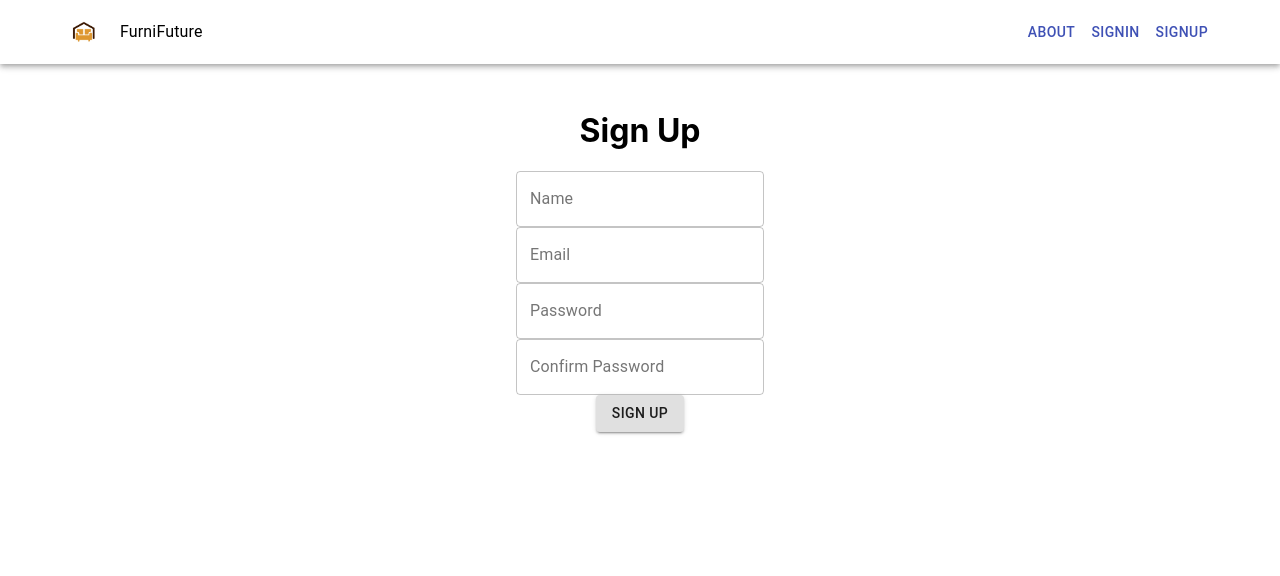
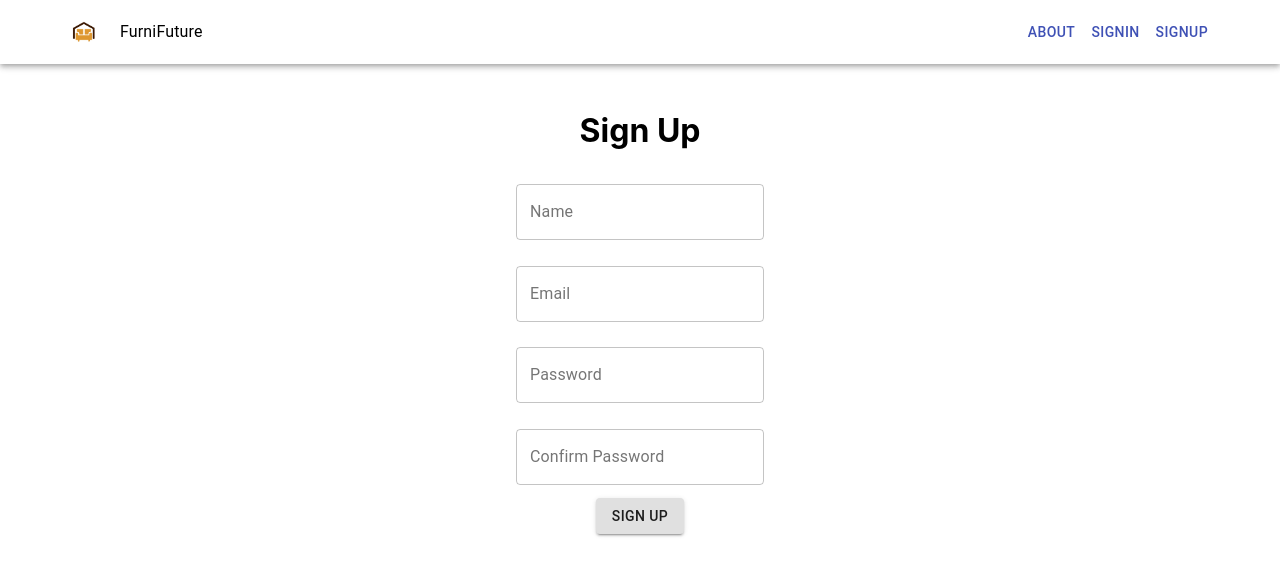
Before and after one commit to AhmadNourelddine/furnifuture, a React (Create React App) app: page /signup in a window 1280 px wide. Shown: the top 576 px of the page. Built offline with nearby package versions, Linux system fonts and the light colour scheme.

Commit message:
add margin for text field

```diff
--- a/src/pages/Signup/index.js
+++ b/src/pages/Signup/index.js
@@ -42,16 +42,16 @@ const SignUp = ()=> {
   return (
     <div className='signup-form'>
     <h1>Sign Up</h1>
-    <TextField id="outlined-basic" label="Name" variant="outlined"
+    <TextField id="outlined-basic" label="Name" variant="outlined" style={{margin:"1%"}}
     onChange = {e=>setName(e.target.value)}/>
 
-    <TextField id="outlined-basic" label="Email" variant="outlined"
+    <TextField id="outlined-basic" label="Email" variant="outlined" style={{margin:"1%"}}
     onChange = {e=>setEmail(e.target.value)}/>
 
-    <TextField id="outlined-basic" label="Password" variant="outlined"
+    <TextField id="outlined-basic" label="Password" variant="outlined" style={{margin:"1%"}}
     onChange = {e=>setPassword(e.target.value)}/>
 
-   <TextField id="outlined-basic" label="Confirm Password" variant="outlined"
+   <TextField id="outlined-basic" label="Confirm Password" variant="outlined" style={{margin:"1%"}}
     onChange = {e=>setCpassword(e.target.value)}/>
 
     <Button onClick={signup} variant="contained">Sign Up</Button>
```
